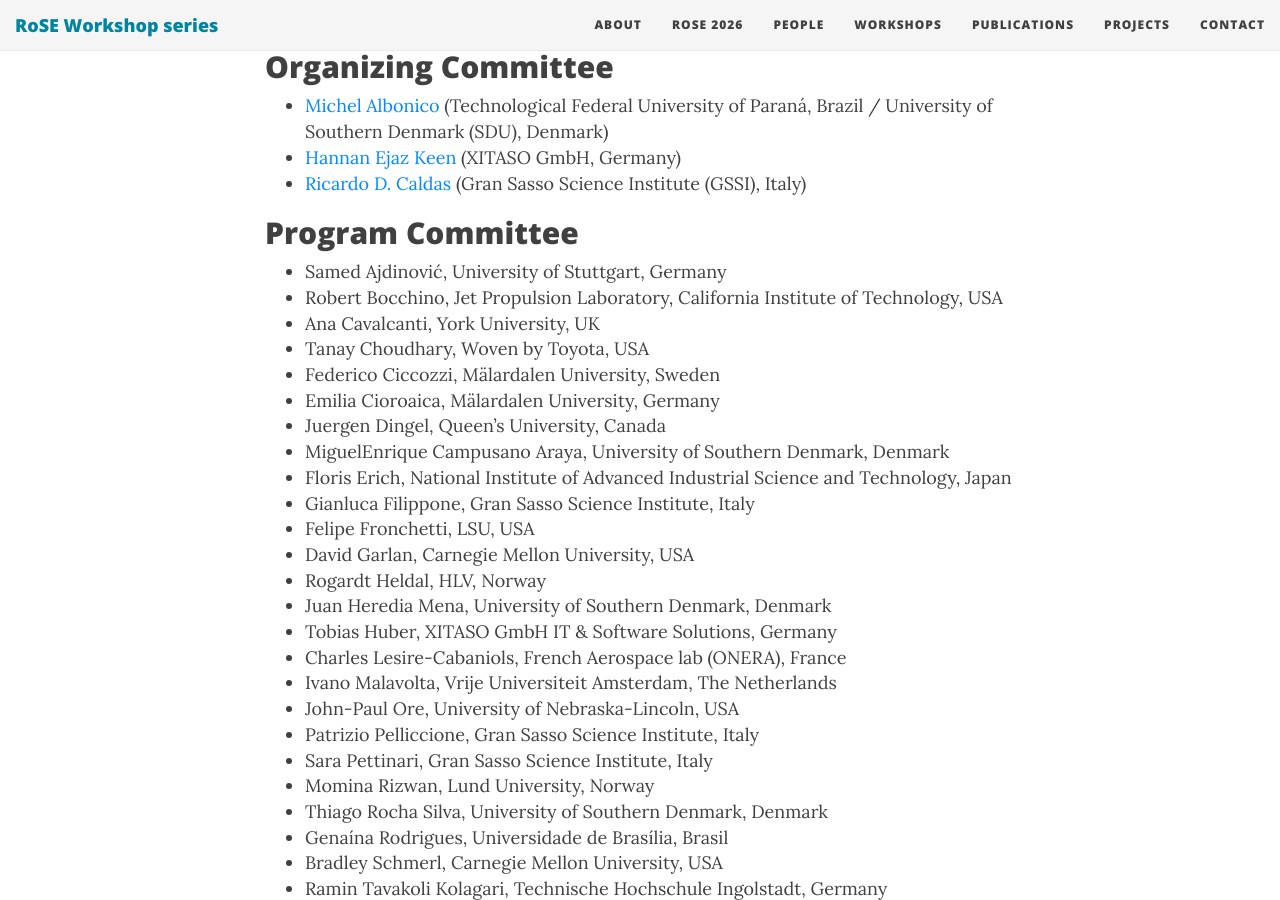
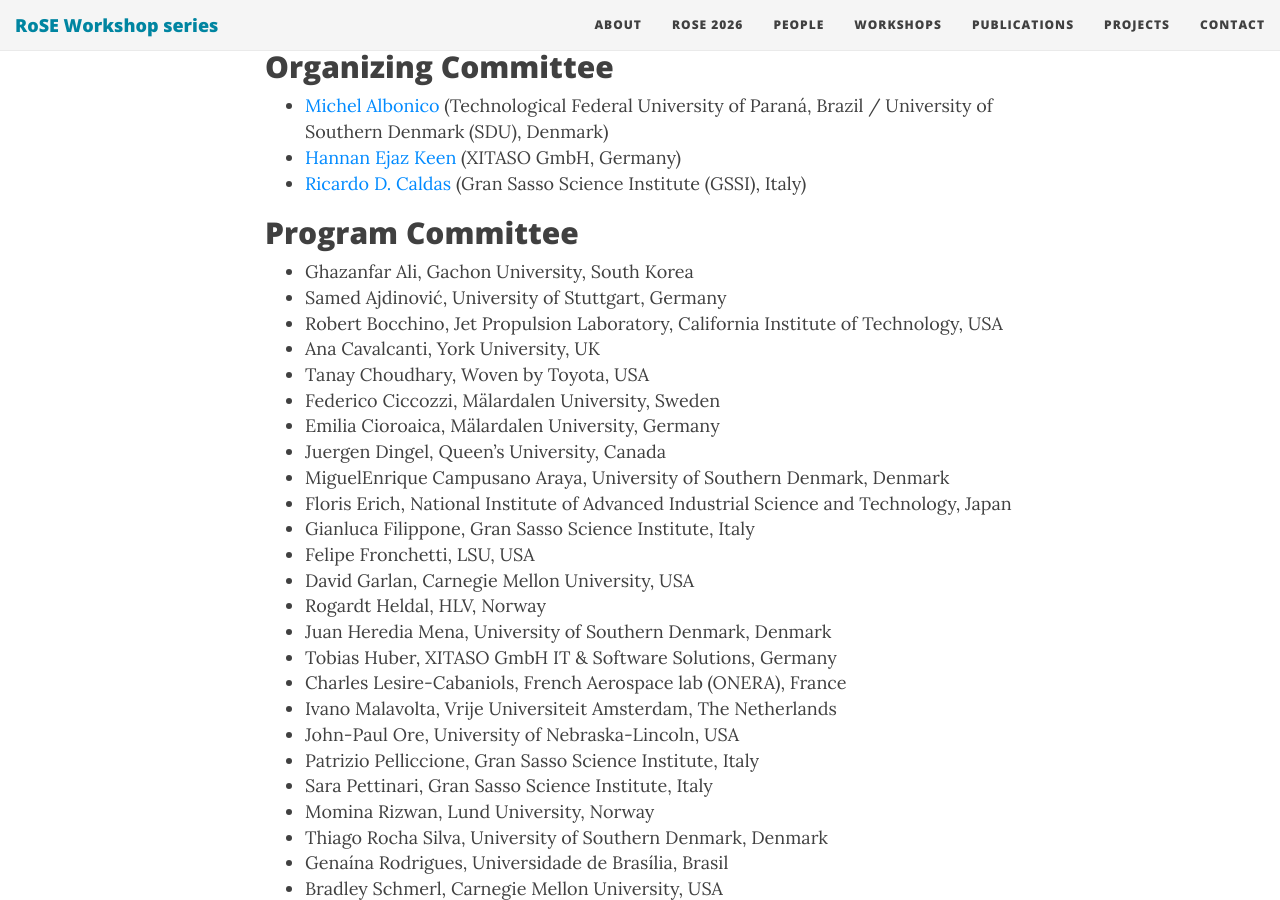
Before and after one commit to rose-workshops/rose-workshops.github.io, a Jekyll site: the page built from rose2026.md, in a window 1280 px wide and 900 px high, scrolled down 4757 px. Built offline with Jekyll 4.4.1, drawn with Linux system fonts in a browser that asks for light colours; nearby versions of some CDN libraries.

Commit message:
Update the Program Committee list

```diff
--- a/rose2026.md
+++ b/rose2026.md
@@ -201,6 +201,7 @@ It is allowed (no need to disclosure):
 
 ## Program Committee
 
+* Ghazanfar Ali, Gachon University, South Korea
 * Samed Ajdinović, University of Stuttgart, Germany
 * Robert Bocchino, Jet Propulsion Laboratory, California Institute of Technology, USA
 * Ana Cavalcanti, York University, UK
```
